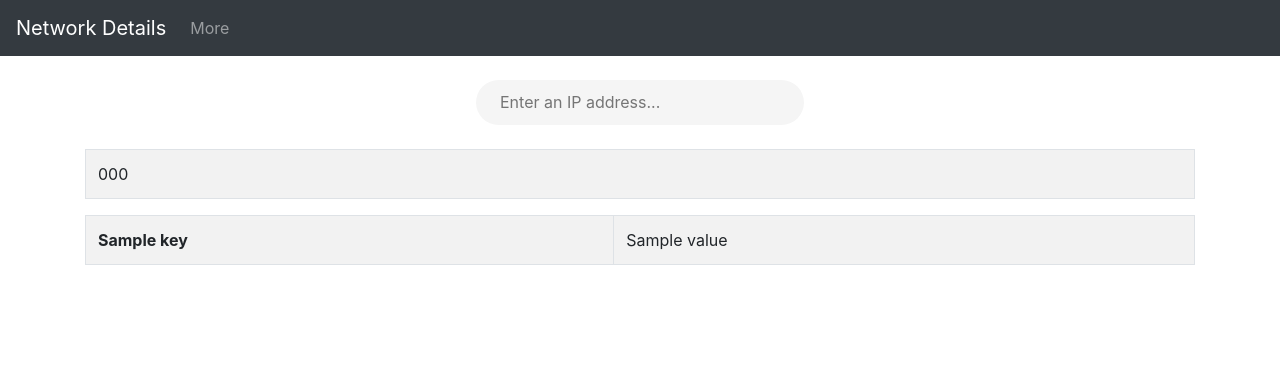
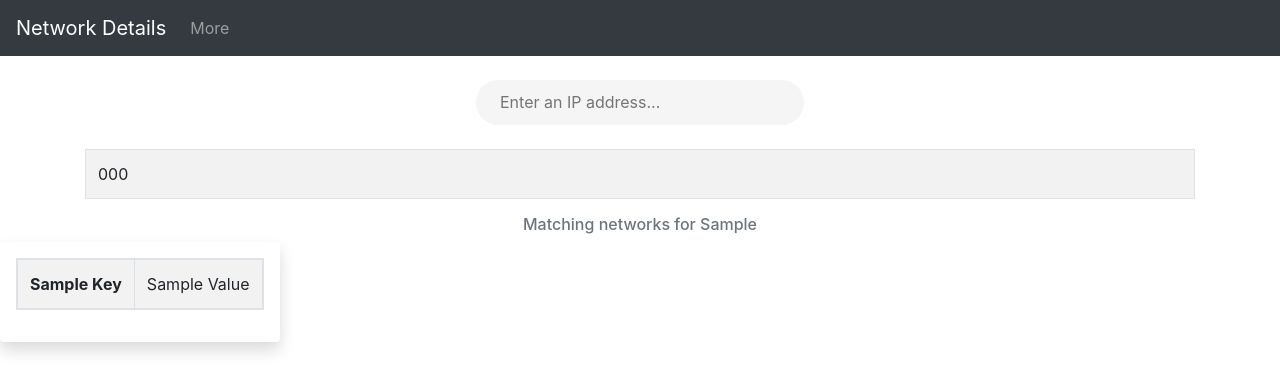
Before and after one commit to manojjawalkar/Qradar, a Python web app: template app/templates/network_search.html in a window 1280 px wide. Shown: the top 392 px of the page. Run offline with Jinja, Linux system fonts and the light colour scheme; the template is opened without the code that fills it: most values are stand-ins (such as "Sample title", 1, 10 or a date in 2020).

Commit message:
Final version committed

```diff
--- a/app/templates/base.html
+++ b/app/templates/base.html
@@ -15,7 +15,7 @@
     <!--        alert("base url = " + base_url)-->
     <!--    </script>-->
 </head>
-<body>
+<body class="bg-gray bg-darken-xl">
 <nav class="navbar navbar-expand-md bg-dark navbar-dark">
     <a class="navbar-brand" href="{{ base_url }}/network_search">Network Details</a>
     <button class="navbar-toggler" type="button" data-toggle="collapse" data-target="#collapsibleNavbar">
--- a/app/templates/network_search.html
+++ b/app/templates/network_search.html
@@ -35,13 +35,15 @@
 </div>
 
 {% elif found is defined and found|length > 0 %}
+<div class="justify-content-center text-center"><h6 class="text-secondary">Matching networks for {{ ip }}</h6></div>
 {% for network in found %}
-<div class="d-flex justify-content-center container">
-    <table class="table table-striped table-bordered">
+<div class="float-xl-left shadow p-3 mb-5 bg-white rounded d-flex container"
+     style="width: fit-content; height: fit-content; padding: 10px;">
+    <table class="d-flex justify-content-center table table-striped table-bordered">
         {% for key, value in network.items() %}
         <tr>
-            <th>{{ key }}</th>
-            <td>{{ value }}</td>
+            <th class="text-capitalize">{{ key }}</th>
+            <td class="text-capitalize">{{ value }}</td>
         </tr>
         {% endfor %}
     </table>
--- a/app/views.py
+++ b/app/views.py
@@ -38,10 +38,10 @@ def network_search():
                 net_domain_id = network['domain_id']
                 for domain in domains:
                     if net_domain_id in domain.values():
-                        qpylib.log("key found ")
                         network.pop('network_id')
                         network.pop('id')
                         network.pop('domain_id')
+                        #Default domain has no name in API so is replaced with name = 'Default Domain'
                         network['domain'] = "Default Domain" if domain['name'] == "" else domain['name']
                 found.append(network)
         return render_template("network_search.html", ip=ip, found=found, base_url=base_url)
@@ -49,6 +49,4 @@ def network_search():
 
 def get_domains():
     domains = qpylib.REST('get', '/api/config/domain_management/domains?fields=id%2C%20name')
-    qpylib.log("domains JSON ----> ")
-    qpylib.log(domains.json())
     return domains.json()
```
Also changed, not shown: 1 other file.
